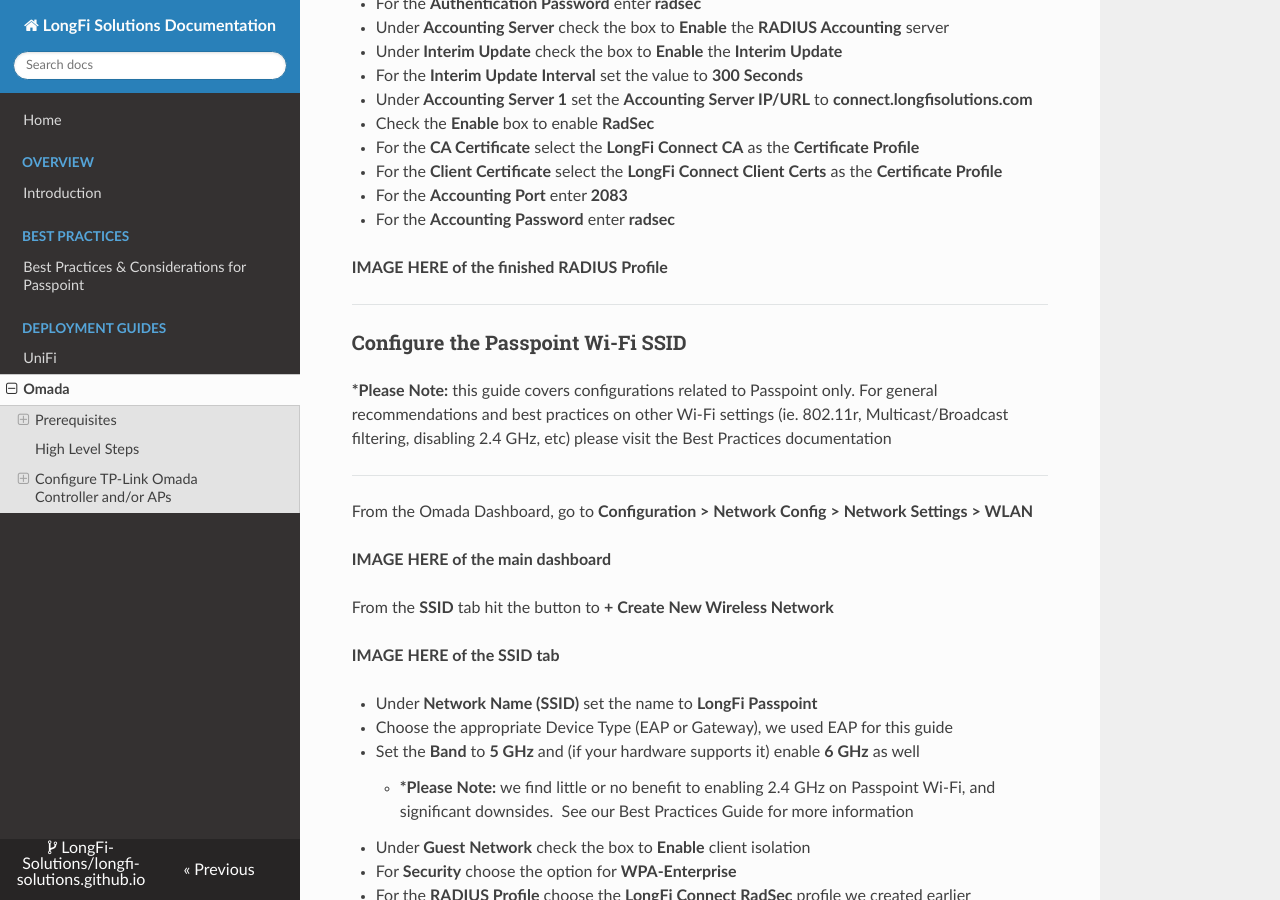
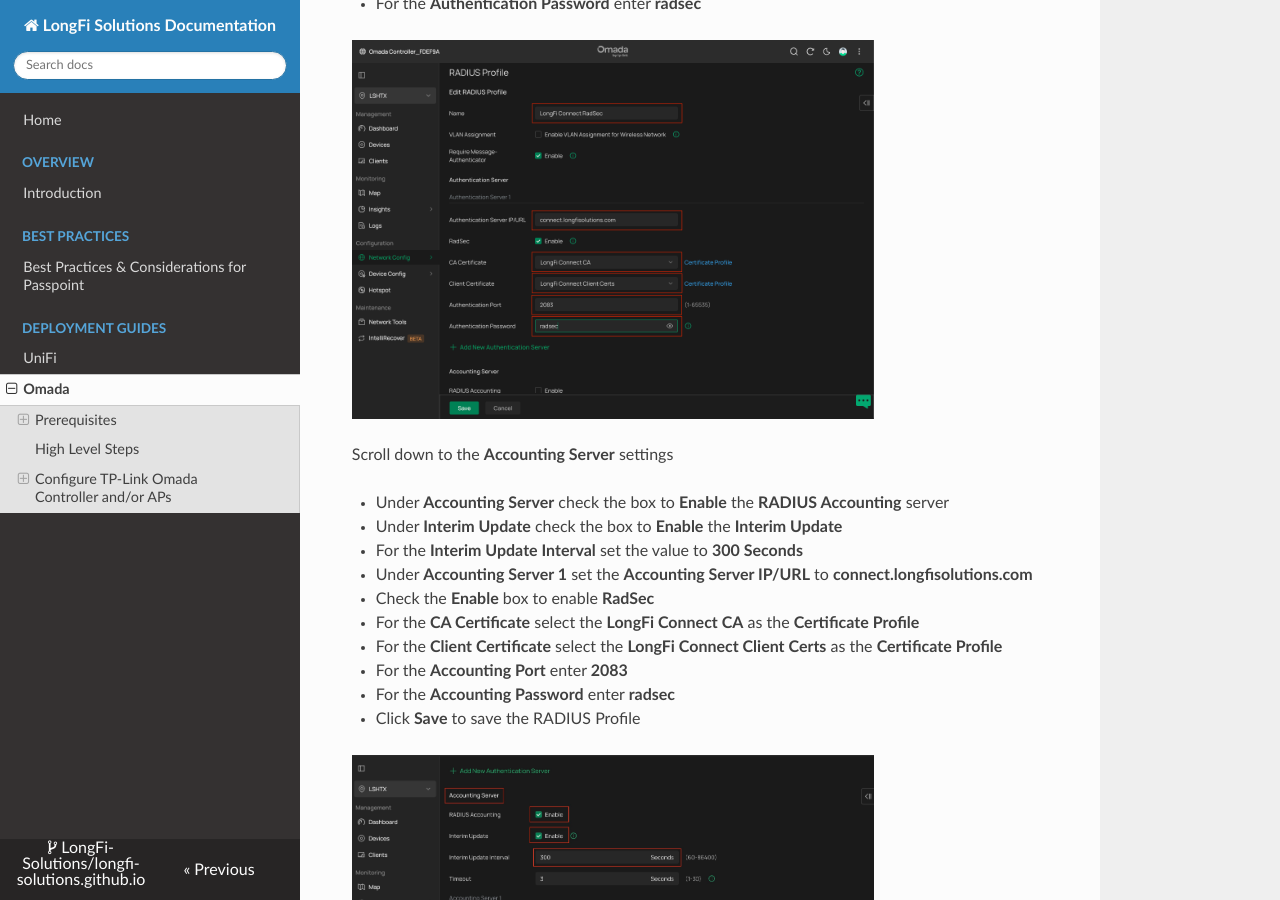
Before and after one commit to LongFi-Solutions/longfi-solutions.github.io, an MkDocs documentation site: the page built from docs/deployment/omada-networks.md, in a window 1280 px wide and 900 px high, scrolled down 5802 px. Built offline with MkDocs 1.6.1, drawn with Linux system fonts in a browser that asks for light colours; nearby versions of some CDN libraries.

Commit message:
Update Deployment Guides “omada-networks” +2

```diff
--- a/docs/deployment/omada-networks.md
+++ b/docs/deployment/omada-networks.md
@@ -146,6 +146,11 @@ Click the button to **+ Create New RADIUS Profile**
 - For the **Client Certificate** select the **LongFi Connect Client Certs** as the **Certificate Profile**
 - For the **Authentication Port** enter **2083**
 - For the **Authentication Password** enter **radsec**
+
+![](/assets/images/Omada-8-Config-RADIUS-1.png){ .img-lg }
+
+Scroll down to the **Accounting Server** settings
+
 - Under **Accounting Server** check the box to **Enable** the **RADIUS Accounting** server
 - Under **Interim Update** check the box to **Enable** the **Interim Update**
 - For the **Interim Update Interval** set the value to **300 Seconds**
@@ -155,8 +160,9 @@ Click the button to **+ Create New RADIUS Profile**
 - For the **Client Certificate** select the **LongFi Connect Client Certs** as the **Certificate Profile**
 - For the **Accounting Port** enter **2083**
 - For the **Accounting Password** enter **radsec**
+- Click **Save** to save the RADIUS Profile
 
-**IMAGE HERE of the finished RADIUS Profile**
+![](/assets/images/Omada-9-Configure-RADIUS-2.jpg){ .img-lg }
 
 ***
 
```
Also changed, not shown: docs/assets/images/Omada-8-Config-RADIUS-1.png (added), docs/assets/images/Omada-9-Configure-RADIUS-2.jpg (added).
